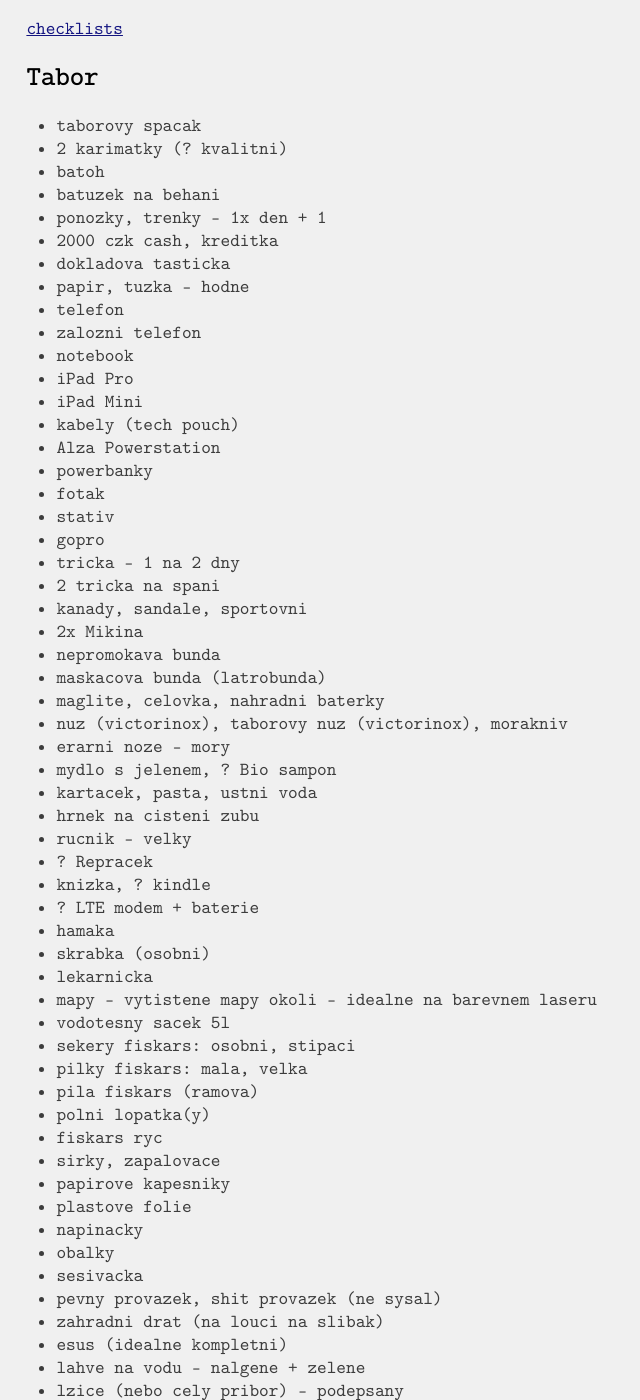
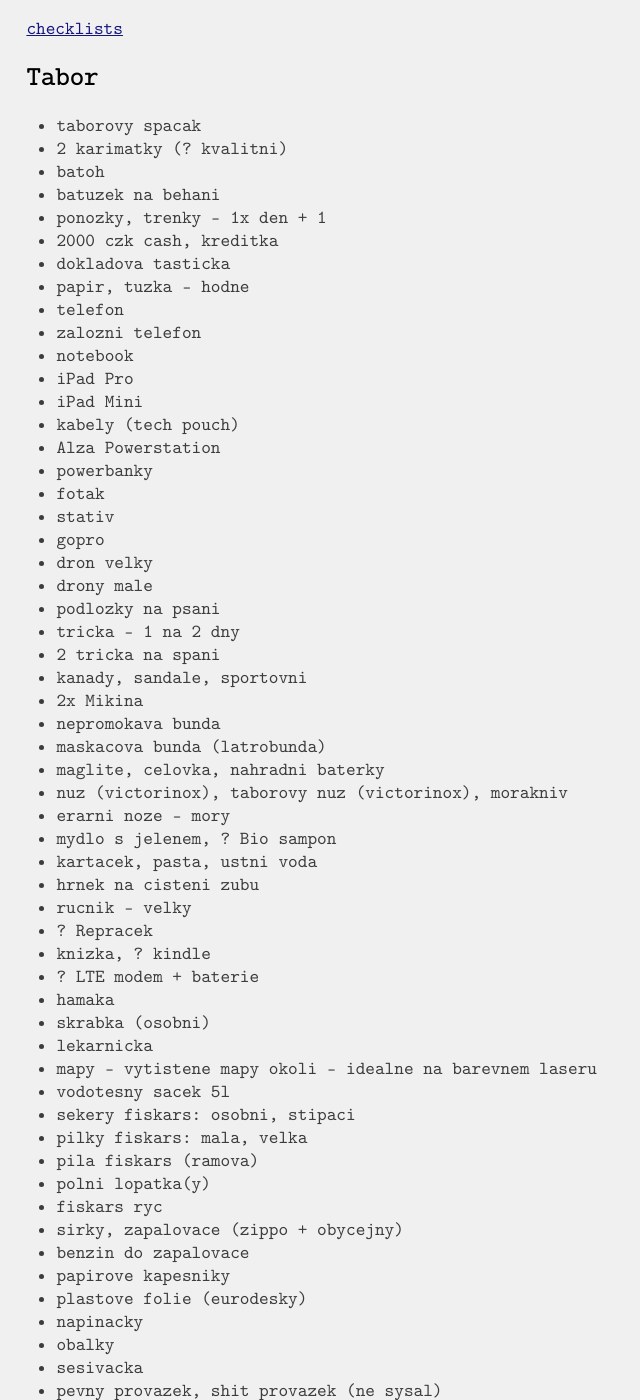
Before and after one commit to ondrejsika/ondrejsika.com, a Jekyll site: the page built from ondrej/checklists/tabor.md, in a window 1280 px wide and 1400 px high. Shown: the whole window, without its empty margins (0-640 px from the left). Built offline with Jekyll 4.4.1, drawn with Linux system fonts in a browser that asks for light colours; some web fonts are replaced.

Commit message:
content(ondrej/checklists/tabor): Update after summer camp 2021

```diff
--- a/ondrej/checklists/tabor.md
+++ b/ondrej/checklists/tabor.md
@@ -26,6 +26,9 @@
 - fotak
 - stativ
 - gopro
+- dron velky
+- drony male
+- podlozky na psani
 - tricka - 1 na 2 dny
 - 2 tricka na spani
 - kanady, sandale, sportovni
@@ -52,9 +55,10 @@
 - pila fiskars (ramova)
 - polni lopatka(y)
 - fiskars ryc
-- sirky, zapalovace
+- sirky, zapalovace (zippo + obycejny)
+- benzin do zapalovace
 - papirove kapesniky
-- plastove folie
+- plastove folie (eurodesky)
 - napinacky
 - obalky
 - sesivacka
```
